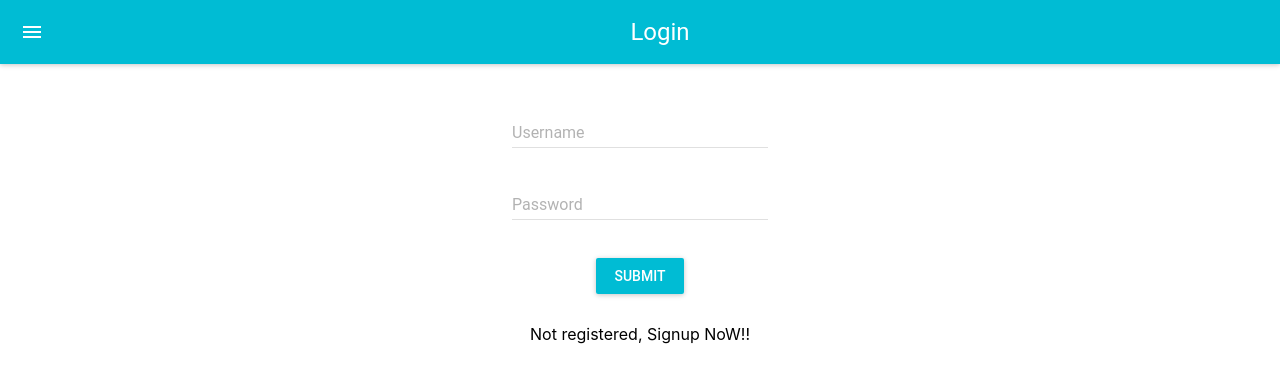
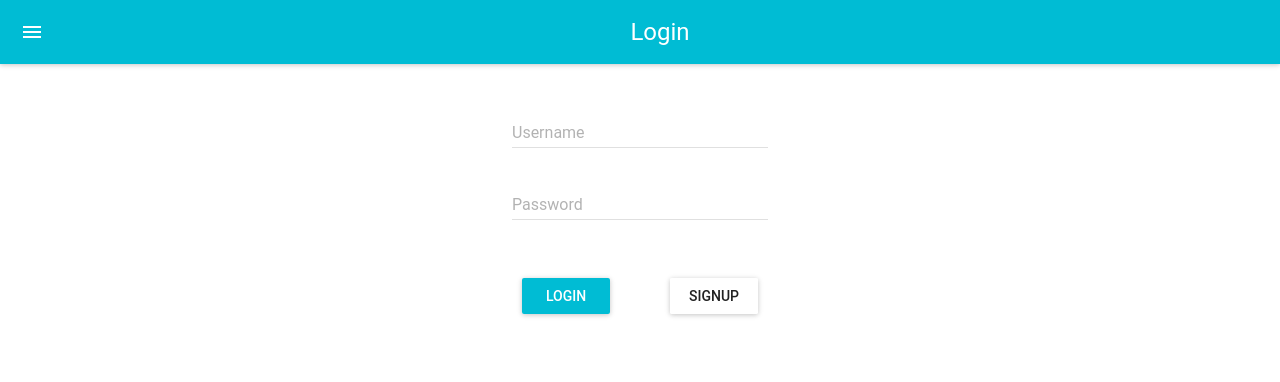
Before and after one commit to Jibinxavier/DistributedSystems, a React (Create React App) app in the folder authserverui/: page / in a window 1280 px wide. Shown: the top 382 px of the page. Built offline with nearby package versions, Linux system fonts and the light colour scheme.

Commit message:
fixed simple transition from login to signup and homepage

```diff
--- a/authserverui/src/App.js
+++ b/authserverui/src/App.js
@@ -12,7 +12,7 @@ class App extends Component {
     super(props);
     this.state={
       loginPage:[],
-      uploadScreen:[]
+      homePage:[]
     }
   }
   componentWillMount(){
@@ -25,7 +25,7 @@ class App extends Component {
     return (
       <div className="App">
         {this.state.loginPage}
-        {this.state.uploadScreen}
+        {this.state.homePage}
       </div>
     );
   }
--- a/authserverui/src/Login.js
+++ b/authserverui/src/Login.js
@@ -5,6 +5,7 @@ import RaisedButton from 'material-ui/RaisedButton';
 import TextField from 'material-ui/TextField'
 import axios from 'axios';
 import HomePage from './HomePage';
+import Signup from './Signup';
 
 
 class Login extends Component {
@@ -12,7 +13,8 @@ class Login extends Component {
         super(props);
         this.state = {
             username:'',
-            password:''
+            password:'',
+            toSignUp: false
         }
     }
     render() {
@@ -34,7 +36,10 @@ class Login extends Component {
                                 onChange = {(event,newValue) => this.setState({password:newValue})}
                         />
                         <br/>
-                        <RaisedButton label="Submit" primary={true} style={style} onClick={(event) => this.handleClick(event)}/>
+                        <br>
+                        </br>
+                        <RaisedButton label="Login" primary={true} style={style} onClick={(event) => this.handleClick(event)}/>
+                        <RaisedButton label="Signup" primary={false} style={style} onClick={(event) => this.handleSignupClick(event)}/>
                     </div>
                 </MuiThemeProvider>
 
@@ -43,6 +48,7 @@ class Login extends Component {
 
     }
     handleClick(event){
+
         var apiBaseUrl = "http://localhost:9000/";
         var self = this;
         var payload = {
@@ -50,24 +56,35 @@ class Login extends Component {
             "password": this.state.password
         }
         axios.post(apiBaseUrl+'login', payload).then( function(response){
-            console.log(response);
-            if(response.data.code == 200){
-                console.log("LOGIN SUCCCESSFULL");
+            console.log("heres the response")
+            console.log(response)
+            if(response.status === 200){
                 var homepage = []
+                console.log(self.props)
                 homepage.push(
                     <HomePage appContext={self.props.appContext}/>)
                 self.props.appContext.setState(
-                    {loginPage: [], homepage: homepage}
+                    {loginPage: [], homePage: homepage}
                 )
 
             }
-            else if (response.data.code == 204){
+            else if (response.data.code === 204){
                 console.log("Username password do not match")
 
             }
         }).catch(function (error){
+            console.log("Error occurred")
+
             console.log(error)
         });
+    }
+    handleSignupClick(event){
+        var signup = []
+        signup.push(
+            <Signup appContext={this.props.appContext}/>)
+        this.props.appContext.setState(
+            {loginPage: signup, homepage: []}
+        )
     }
 }
 
--- a/authserverui/src/Loginscreen.js
+++ b/authserverui/src/Loginscreen.js
@@ -22,7 +22,7 @@ class LoginScreen extends Component {
         var loginscreen = []
         console.log(this.props.parentContext)
         loginscreen.push(<Login parentContext={this} appContext={this.props.parentContext}/>);
-        var loginmessage = "Not registered, Signup NoW!!";
+        var loginmessage = "";
         this.setState({
             loginscreen:loginscreen,
             loginmessage:loginmessage
```
